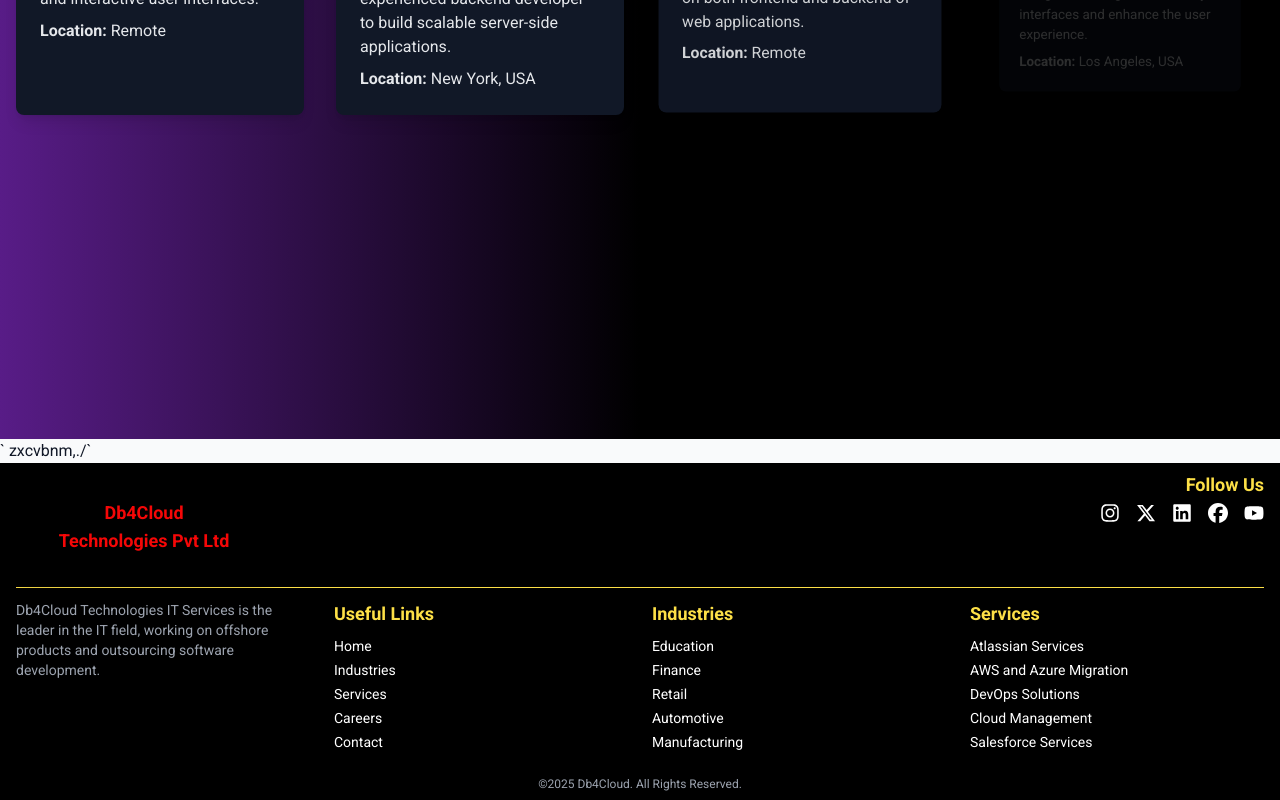
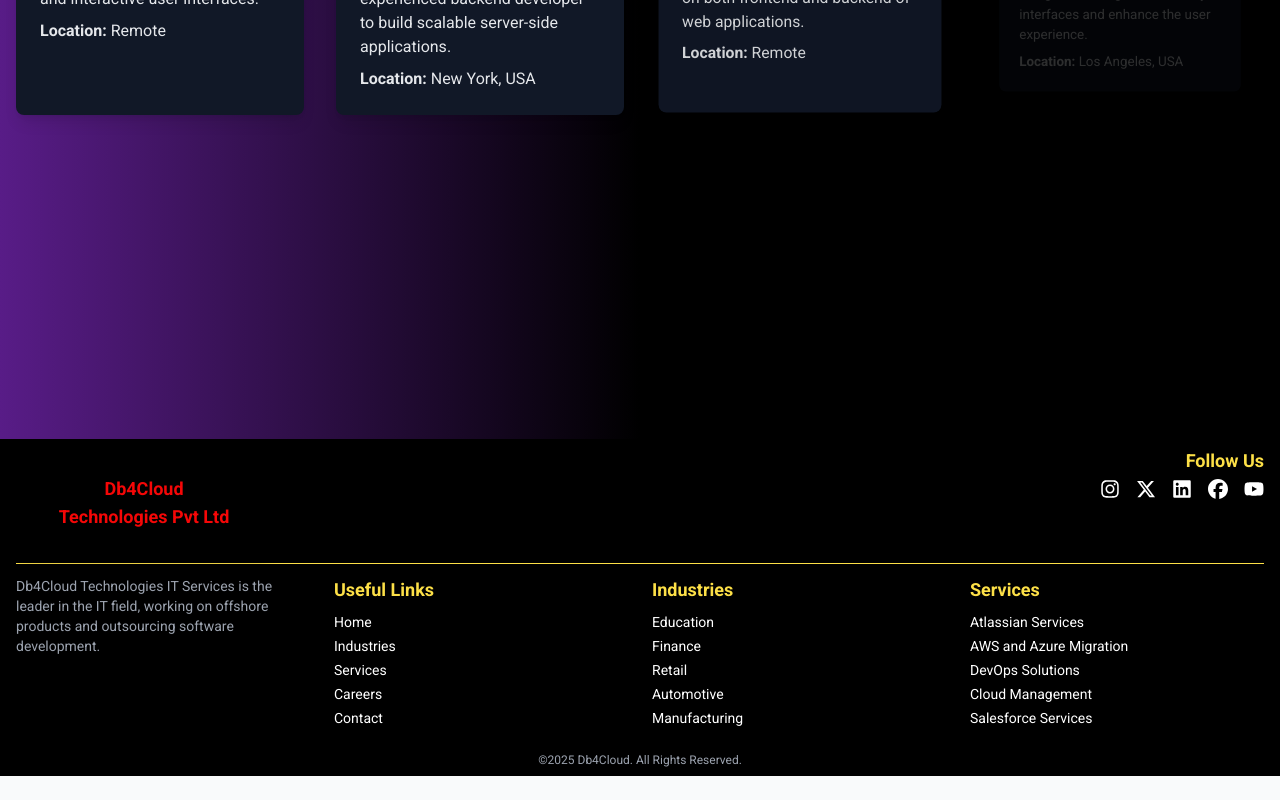
Before and after one commit to Subikshan0612/DB4_Website, a React (Create React App) app in the folder my-website/: page /careers in a window 1280 px wide. Shown: the part 593-1393 px from the top of the page. After the commit the page ends 1369 px from the top, so only its background shows below. Built offline with nearby package versions, Linux system fonts and the light colour scheme.

Commit message:
Subi's updates

```diff
--- a/my-website/src/App.js
+++ b/my-website/src/App.js
@@ -28,7 +28,6 @@ const App = () => {
         </div>
         <div className="App-footer">
         {/* Add Footer component */}
-        ` zxcvbnm,./`
         <Footer />
         </div>
       </div>
--- a/my-website/src/components/Footer.js
+++ b/my-website/src/components/Footer.js
@@ -1,4 +1,4 @@
- import React, { useEffect, useRef } from "react";
+import React, { useEffect, useRef } from "react";
 import { motion } from "framer-motion";
 import { FaInstagram, FaXTwitter, FaLinkedin, FaFacebook, FaYoutube } from "react-icons/fa6";
 import gsap from "gsap";
```
